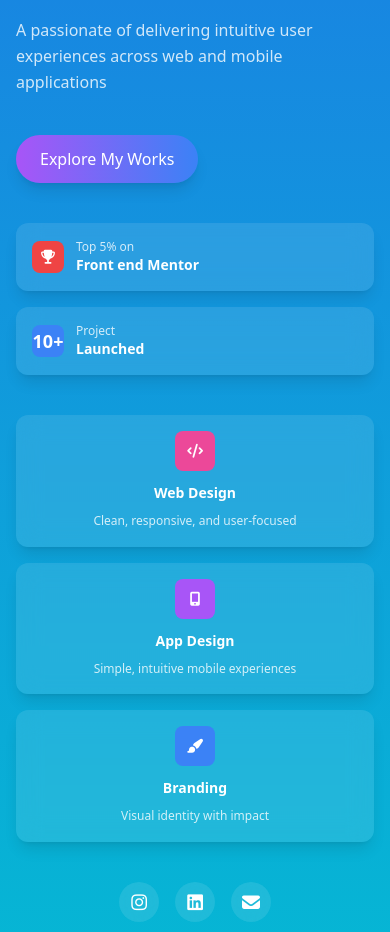
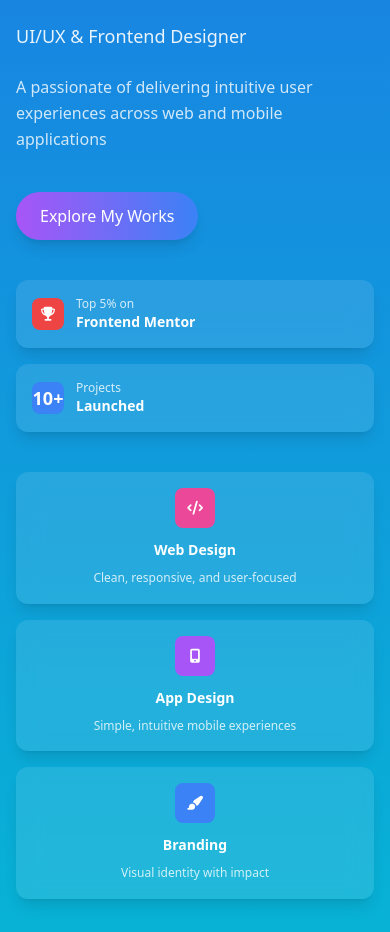
Before and after one commit to gauranga18/Tonmay_Portfolio, a React (Vite) app: page / in a window 390 px wide. Shown: the part 784-1716 px from the top of the page. Built offline with nearby package versions, Linux system fonts and the light colour scheme.

Commit message:
added Navigation CTA button

```diff
--- a/src/components/Home.jsx
+++ b/src/components/Home.jsx
@@ -1,9 +1,14 @@
 import React from "react";
-import { Link } from "wouter";
 import MyImage from "../assets/Image_pngofmine.png";
 import Navbar from "./Navbar";
 
 export default function Home() {
+  const handleExploreClick = (e) => {
+    e.preventDefault();
+    // Simple window navigation - most reliable method
+    window.location.href = "/projects";
+  };
+
   return (
     <div>
       <Navbar />
@@ -31,11 +36,13 @@ export default function Home() {
 
               {/* CTA Button */}
               <div className="pt-4">
-                <Link href="/projects">
-                  <button className="bg-gradient-to-r from-purple-500 to-blue-500 text-white px-6 sm:px-8 py-3 sm:py-4 rounded-full shadow-lg hover:opacity-90 transition-all duration-200 text-base sm:text-lg font-medium">
-                    Explore My Works
-                  </button>
-                </Link>
+                <a
+                  href="/projects"
+                  onClick={handleExploreClick}
+                  className="inline-block bg-gradient-to-r from-purple-500 to-blue-500 text-white px-6 sm:px-8 py-3 sm:py-4 rounded-full shadow-lg hover:shadow-xl hover:from-purple-600 hover:to-blue-600 transform hover:scale-105 transition-all duration-300 text-base sm:text-lg font-medium cursor-pointer no-underline"
+                >
+                  Explore My Works
+                </a>
               </div>
 
               {/* Stats */}
@@ -47,7 +54,7 @@ export default function Home() {
                     </div>
                     <div className="min-w-0">
                       <div className="text-xs sm:text-sm text-white/80">Top 5% on</div>
-                      <div className="font-semibold text-sm sm:text-base">Front end Mentor</div>
+                      <div className="font-semibold text-sm sm:text-base">Frontend Mentor</div>
                     </div>
                   </div>
                 </div>
@@ -58,7 +65,7 @@ export default function Home() {
                       <div className="text-lg font-bold text-white">10+</div>
                     </div>
                     <div className="min-w-0">
-                      <div className="text-xs sm:text-sm text-white/80">Project</div>
+                      <div className="text-xs sm:text-sm text-white/80">Projects</div>
                       <div className="font-semibold text-sm sm:text-base">Launched</div>
                     </div>
                   </div>
@@ -97,20 +104,24 @@ export default function Home() {
               {/* Social Links */}
               <div className="flex justify-center sm:justify-start space-x-4 pt-4 lg:pt-8">
                 <a
-                  href="#"
-                  className="w-10 h-10 sm:w-12 sm:h-12 rounded-full bg-white/10 backdrop-blur-md flex items-center justify-center hover:bg-white/20 transition-all duration-200"
+                  href="https://instagram.com/your_username"
+                  target="_blank"
+                  rel="noopener noreferrer"
+                  className="w-10 h-10 sm:w-12 sm:h-12 rounded-full bg-white/10 backdrop-blur-md flex items-center justify-center hover:bg-white/20 hover:scale-110 transition-all duration-200"
                 >
                   <i className="fab fa-instagram text-lg sm:text-xl"></i>
                 </a>
                 <a
-                  href="#"
-                  className="w-10 h-10 sm:w-12 sm:h-12 rounded-full bg-white/10 backdrop-blur-md flex items-center justify-center hover:bg-white/20 transition-all duration-200"
+                  href="https://linkedin.com/in/your_username"
+                  target="_blank"
+                  rel="noopener noreferrer"
+                  className="w-10 h-10 sm:w-12 sm:h-12 rounded-full bg-white/10 backdrop-blur-md flex items-center justify-center hover:bg-white/20 hover:scale-110 transition-all duration-200"
                 >
                   <i className="fab fa-linkedin text-lg sm:text-xl"></i>
                 </a>
                 <a
-                  href="#"
-                  className="w-10 h-10 sm:w-12 sm:h-12 rounded-full bg-white/10 backdrop-blur-md flex items-center justify-center hover:bg-white/20 transition-all duration-200"
+                  href="mailto:tanmay@example.com"
+                  className="w-10 h-10 sm:w-12 sm:h-12 rounded-full bg-white/10 backdrop-blur-md flex items-center justify-center hover:bg-white/20 hover:scale-110 transition-all duration-200"
                 >
                   <i className="fas fa-envelope text-lg sm:text-xl"></i>
                 </a>
@@ -122,7 +133,7 @@ export default function Home() {
               <div className="w-full max-w-md sm:max-w-lg lg:max-w-none">
                 <img
                   src={MyImage}
-                  alt="My Illustration"
+                  alt="Tanmay - UI/UX & Frontend Designer"
                   className="w-full h-auto object-contain rounded-lg shadow-2xl"
                 />
               </div>
```
Also changed, not shown: src/assets/Image_pngofmine.png.
